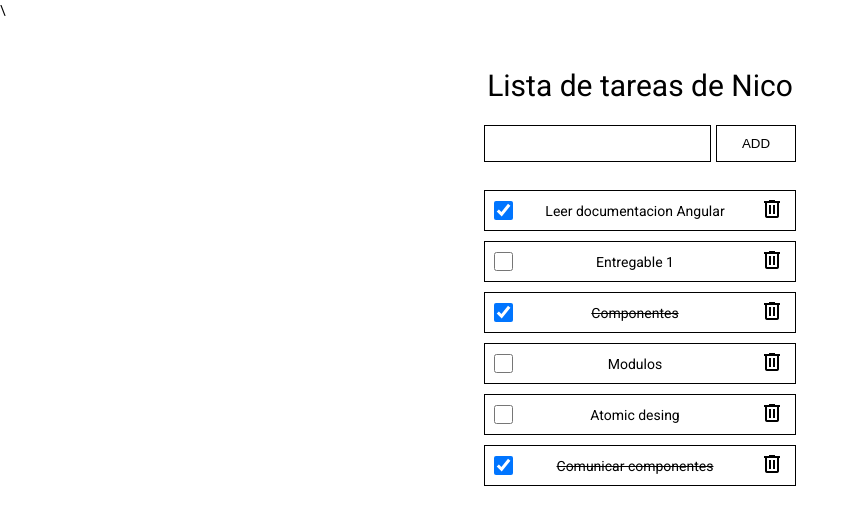
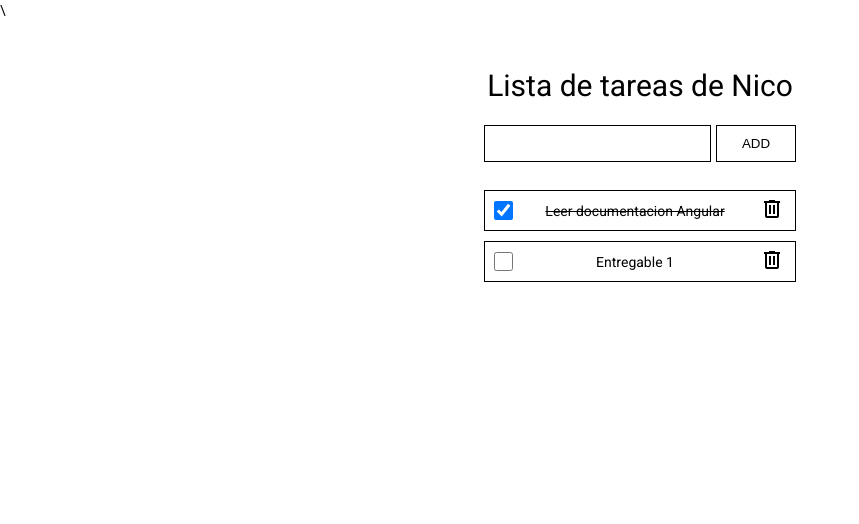
Before and after one commit to nicocontreras5/Bootcamp-Lamansys, an Angular app in the folder entregables/: page / in a window 1280 px wide. Both pictures are taken after a click on the checkbox 503 px from the left and 210 px from the top of the page. Shown: the top 524 px of the page, without its empty margins (0-859 px from the left). Built offline with nearby package versions, Linux system fonts and the light colour scheme.

Commit message:
entregable2 funcionando

```diff
--- a/entregables/src/app/add-tarea/add-tarea.component.html
+++ b/entregables/src/app/add-tarea/add-tarea.component.html
@@ -1,4 +1,4 @@
 <form action="">
-   <input type="text">
-   <button>ADD</button>
+   <input #inputAddTask type="text">
+   <button  type= button (click)="addTarea(inputAddTask)">ADD</button>
 </form>
--- a/entregables/src/app/add-tarea/add-tarea.component.ts
+++ b/entregables/src/app/add-tarea/add-tarea.component.ts
@@ -1,4 +1,4 @@
-import { Component, OnInit } from '@angular/core';
+import { Component, EventEmitter, OnInit, Output } from '@angular/core';
 
 @Component({
   selector: 'app-add-tarea',
@@ -6,10 +6,21 @@ import { Component, OnInit } from '@angular/core';
   styleUrls: ['./add-tarea.component.scss']
 })
 export class AddTareaComponent implements OnInit {
+  @Output() newTarea = new EventEmitter<string>();
+
 
   constructor() { }
 
   ngOnInit(): void {
   }
 
+addTarea(tarea: HTMLInputElement ){
+  if (tarea.value != "") {
+    this.newTarea.emit(tarea.value);
+    tarea.value= "";
+  }
+
+ }
+
+
 }
--- a/entregables/src/app/app.component.html
+++ b/entregables/src/app/app.component.html
@@ -1 +1 @@
-<app-lista-tareas></app-lista-tareas>
+<app-lista-tareas ></app-lista-tareas>
--- a/entregables/src/app/lista-tareas/Tarea.ts
+++ b/entregables/src/app/lista-tareas/Tarea.ts
@@ -1,4 +1,5 @@
 export interface Tarea {
     nombre : string;
-    estado: boolean
+    estado: boolean;
+    id: number
 }
--- a/entregables/src/app/lista-tareas/lista-tareas.component.html
+++ b/entregables/src/app/lista-tareas/lista-tareas.component.html
@@ -1,10 +1,10 @@
 <div>
 
     <h1>Lista de tareas de Nico</h1>
-    <app-add-tarea></app-add-tarea>
+    <app-add-tarea (newTarea)="addTarea($event)"></app-add-tarea>
+
     <ul >
-        <app-tarea *ngFor ="let tarea of tareas" [tarea]=tarea></app-tarea>
+        <app-tarea *ngFor ="let tarea of tareas" [tarea]="tarea" (TareaDelete)="deleteTarea($event)"></app-tarea>
     </ul>
 
-
 </div>
--- a/entregables/src/app/lista-tareas/lista-tareas.component.ts
+++ b/entregables/src/app/lista-tareas/lista-tareas.component.ts
@@ -13,31 +13,13 @@ export class ListaTareasComponent implements OnInit {
     {
       nombre: "Leer documentacion Angular",
       estado: false,
+      id: 1,
 
     },
     {
       nombre: "Entregable 1",
       estado: false,
-
-    },
-    {
-      nombre: "Componentes",
-      estado: true,
-
-    },
-    {
-      nombre: "Modulos",
-      estado: false,
-
-    },
-    {
-      nombre: "Atomic desing",
-      estado: false,
-
-    },
-    {
-      nombre: "Comunicar componentes",
-      estado: true,
+      id: 2,
 
     }
   ]
@@ -46,4 +28,25 @@ export class ListaTareasComponent implements OnInit {
   ngOnInit(): void {
   }
 
+  addTarea(nameTarea: string){
+    let newTarea: Tarea =  {
+      nombre: nameTarea,
+      estado: false,
+      id: this.tareas.length+1
+
+    };
+
+    this.tareas.unshift(newTarea);
+  }
+
+  deleteTarea(id: number){
+
+    let indexOfObject = this.tareas.findIndex((tarea) => {
+      return tarea.id === id;
+    });
+    if (indexOfObject !== -1) {
+      this.tareas.splice(indexOfObject, 1);
+    }
+
+  }
 }
--- a/entregables/src/app/tarea/tarea.component.html
+++ b/entregables/src/app/tarea/tarea.component.html
@@ -1,5 +1,5 @@
 <li [ngClass] = "{terminada: tarea.estado}">
-    <input *ngIf="!tarea.estado; else elseBlock" type="checkbox" >
-    <ng-template #elseBlock> <input checked type="checkbox" ></ng-template>
-    {{tarea.nombre}} <button><span class="material-symbols-outlined">delete</span></button>
+    <input *ngIf="!tarea.estado; else elseBlock" type="checkbox"  (change)="updateTarea()">
+    <ng-template #elseBlock> <input checked type="checkbox" (change)="updateTarea()" ></ng-template>
+    {{tarea.nombre}} <button><span class="material-symbols-outlined" (click)="deleteTarea(tarea.id)">delete</span></button>
 </li>
--- a/entregables/src/app/tarea/tarea.component.ts
+++ b/entregables/src/app/tarea/tarea.component.ts
@@ -1,4 +1,5 @@
-import { Component, Input, OnInit } from '@angular/core';
+import { Component, EventEmitter, Input, OnInit, Output } from '@angular/core';
+import { ListaTareasComponent } from '../lista-tareas/lista-tareas.component';
 import { Tarea } from '../lista-tareas/Tarea';
 
 @Component({
@@ -8,9 +9,22 @@ import { Tarea } from '../lista-tareas/Tarea';
 })
 export class TareaComponent implements OnInit {
 @Input() tarea!: Tarea;
+@Output() TareaDelete = new EventEmitter<number>();
+
+  constructor() { }
+
+  updateTarea(){
+
+    this.tarea.estado =  !this.tarea.estado;
+
+  }
 
 
-  constructor() { }
+  deleteTarea(id: number){
+
+    this.TareaDelete.emit(id);
+
+  }
 
   ngOnInit(): void {
   }
```
